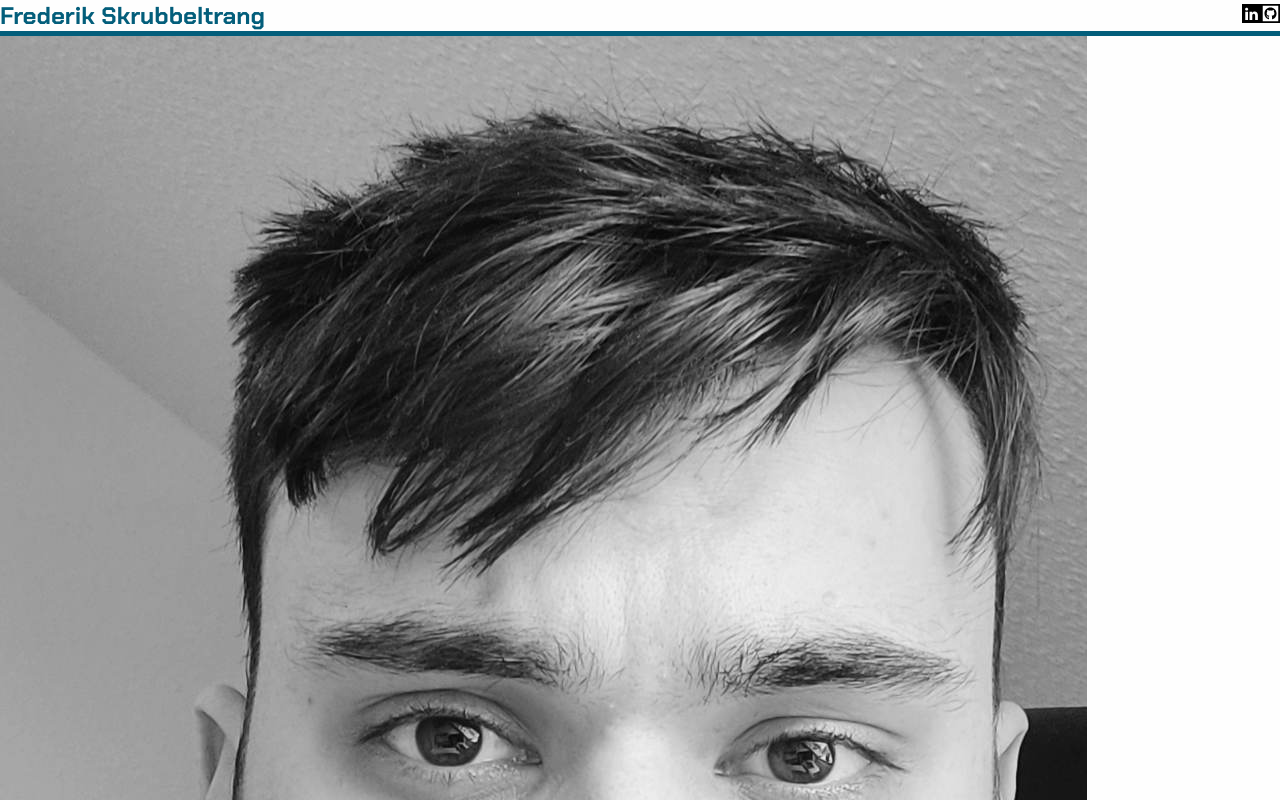
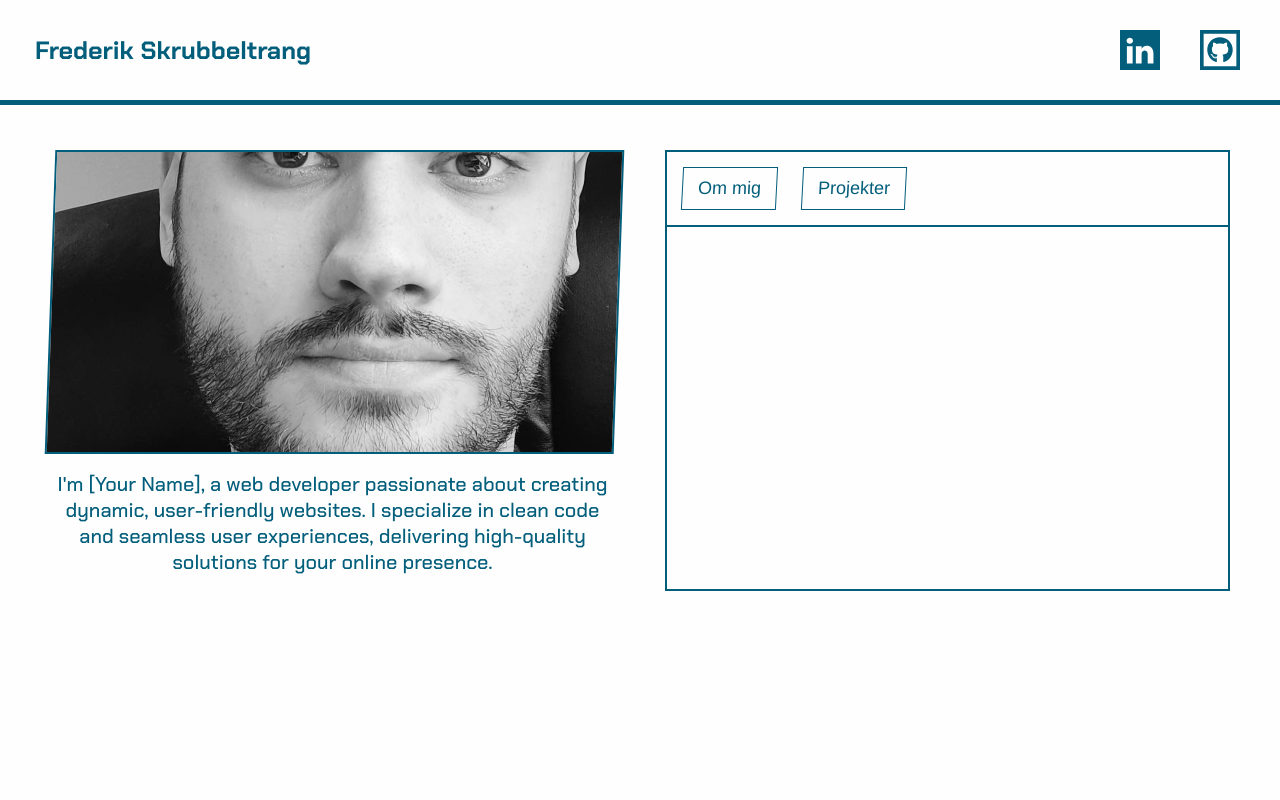
Before and after one commit to fredeskrubba/portfolio-2024, a React (Vite) app: page / in a window 1280 px wide. Shown: the top 800 px of the page. Built offline with nearby package versions, Linux system fonts and the light colour scheme.

Commit message:
add tablet section

```diff
--- a/src/App.jsx
+++ b/src/App.jsx
@@ -3,15 +3,21 @@ import Navbar from './components/Navbar'
 import Intro from './components/Intro'
 import About from './components/about/About'
 import Projects from './components/projects/Projects'
+import TabletLandingPage from './components/TabletLandingPage'
 
 function App() {
 
   return (
     <main>
       <Navbar/>
-      <Intro/>
-      <About/>
-      <Projects/>
+      <div className="mobile-sections">
+        <Intro/>
+        <About/>
+        <Projects/>
+      </div>
+      <div className="tablet-sections">
+        <TabletLandingPage/>
+      </div>
     </main>
   )
 }
--- /dev/null
+++ b/src/components/TabletLandingPage.jsx
@@ -0,0 +1,28 @@
+import React from 'react'
+import IMAGES from '../assets/images/Images'
+import "../styles/landing-page.css"
+
+const TabletLandingPage = () => {
+  return (
+    <div className='tablet-landing-page'>
+        <div className='tablet-intro-container'>
+            <img src={IMAGES.profilePicture} alt="intro-picture" />
+            <h2>
+                I'm [Your Name], a web developer passionate about creating dynamic, user-friendly websites. I specialize in clean code and seamless user experiences, delivering high-quality solutions for your online presence.
+            </h2>
+        </div>
+        <div className="section-picker">
+            <article className="button-container">
+                <button>
+                    Om mig
+                </button>
+                <button>
+                    Projekter
+                </button>
+            </article>
+        </div>
+    </div>
+  )
+}
+
+export default TabletLandingPage
--- a/src/styles/App.css
+++ b/src/styles/App.css
@@ -1,3 +1,8 @@
+html {
+    height: 100%;
+}
+
+
 body{
     background-color: #fefefe;
     margin: 0;
@@ -46,8 +51,21 @@ p {
         font-weight: 600;
         margin-top: 15px;
      }
+
+     .tablet-sections{
+        display: none;
+     }
 }
 
+@media only screen and (min-width: 768px) {
+    .mobile-sections{
+        display: none;
+    }
+
+    .tablet-sections {
+        padding-top: 150px;
+    }
+}
 
 @font-face {
     font-family: 'MainFont';
--- /dev/null
+++ b/src/styles/landing-page.css
@@ -0,0 +1,54 @@
+.tablet-landing-page{
+    display: grid;
+    grid-template-columns: 1fr 1fr;
+    gap: 50px;
+    justify-content: center;
+    padding: 0 50px;
+}
+
+.tablet-landing-page .tablet-intro-container{
+
+}
+
+.tablet-landing-page .tablet-intro-container img{
+    width: 100%;
+    height: 300px;
+    object-fit: cover;
+    border: 2px solid #035E7B;
+    display: block;
+    transform: skew(-2deg);
+}
+
+.tablet-landing-page .tablet-intro-container h2{
+    font-size: 20px;
+    text-align: center;
+    font-weight: 600;
+}
+
+.section-picker {
+    border: #035E7B solid 2px;
+}
+
+.section-picker .button-container {
+    display: flex;
+    gap: 25px;
+    padding: 15px;
+    border-bottom: #035E7B solid 2px;
+}
+
+.section-picker .button-container button {
+    color: #035E7B;
+    font-size: 18px;
+    padding: 10px 15px;
+    background-color: #fefefe;
+    border: 1px solid #035E7B;
+    transform: skew(-3deg);
+}
+
+.section-picker .button-container button:hover {
+    color: #fefefe;
+    font-size: 18px;
+    padding: 10px 15px;
+    background-color: #035E7B;
+    border: 1px solid #fefefe;
+}
--- a/src/styles/navbar.css
+++ b/src/styles/navbar.css
@@ -41,3 +41,32 @@ nav h1{
         fill: #5F98AB;
     }
 }
+
+@media only screen and (min-width: 768px){
+    nav {
+        padding: 25px 35px;
+    }
+
+    nav h1{
+        font-size: 25px;
+        font-weight: 700;
+    }
+
+    .flex-container{
+        display: flex;
+        align-items: center;
+        gap: 40px;
+        padding: 5px;
+    }
+
+    .flex-container svg{
+        fill: #035E7B;
+        display: block;
+        width: 40px;
+        height: 40px;
+    }
+
+    .flex-container svg:hover{
+        fill: #5F98AB;
+    }
+}
```
